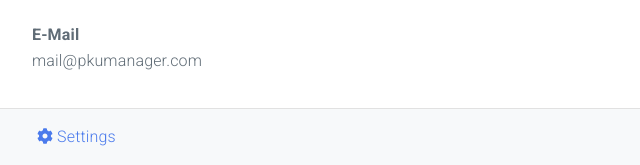
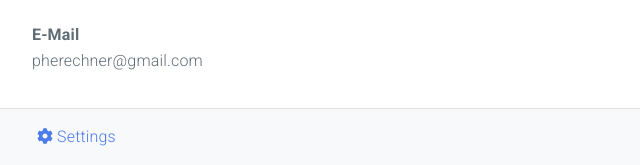
Before and after one commit to andrereus/pkumanager-app, a website: page about.html in a window 1280 px wide. Shown: the part 676-841 px from the top of the page, 133-773 px from the left. Drawn offline with nearby package versions, Linux system fonts and the light colour scheme.

Commit message:
Update email

```diff
--- a/about.html
+++ b/about.html
@@ -88,8 +88,8 @@
             <a href="http://pkuboard.info/board/187-pku-apps-und-tools" target="_blank">http://pkuboard.info/board/187-pku-apps-und-tools</a>
         </p>
         <script>
-            var part1 = "mail";
-            var part2 = "pkumanager";
+            var part1 = "pherechner";
+            var part2 = "gmail";
             var part3 = "com";
             document.write("<p><span class=\"bold\">E-Mail</span><br>" + part1 + "@<span class=\"hidden\">null</span>" + part2 + "." + part3 + "</p>");
         </script>
--- a/config.xml
+++ b/config.xml
@@ -3,7 +3,7 @@
 <widget xmlns     = "http://www.w3.org/ns/widgets"
         xmlns:gap = "http://phonegap.com/ns/1.0"
         id        = "com.andrereus.pkumanager"
-        version   = "3.2.1">
+        version   = "3.2.2">
 
     <name>PKU Manager</name>
 
@@ -11,7 +11,7 @@
         PKU Manager - As easy as 123.
     </description>
 
-    <author href="http://pkumanager.com" email="mail@pkumanager.com">
+    <author href="http://pkumanager.com" email="pherechner@gmail.com">
         Andre Reus
     </author>
 
```
